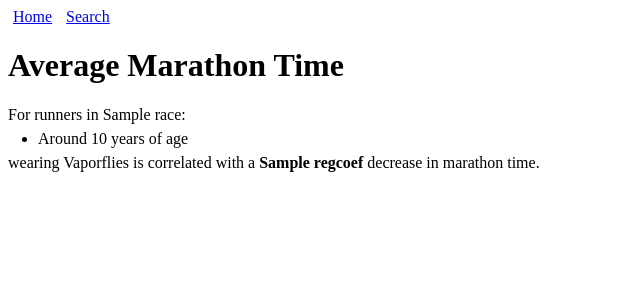
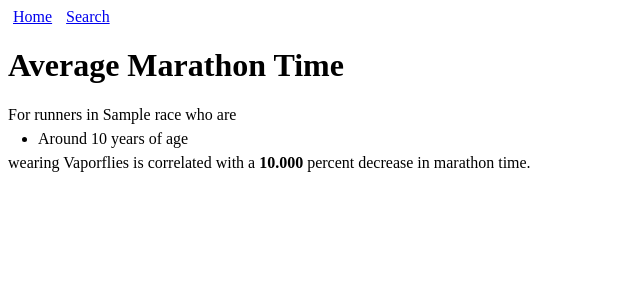
Before and after one commit to kyanscienceman/strava-scraper, a Django app: template threeplusone/strava/templates/strava/results.html in a window 1280 px wide. Shown: the top 300 px of the page, without its empty margins (0-640 px from the left). Run offline with Django 3.2, Linux system fonts and the light colour scheme; the template is opened without the code that fills it: most values are stand-ins (such as "Sample title", 1, 10 or a date in 2020); parts of the project's set-up code (start-up, migrations or seed data) failed here and were passed over.

Commit message:
Website looks even prettier now

```diff
--- a/threeplusone/regression.py
+++ b/threeplusone/regression.py
@@ -143,11 +143,7 @@ def regressions(marathon_df=marathon_df, race=None, sex=None, age=None, time=Non
     plt.savefig(IMAGE_PATH.format("hist.png"))
 
     #Return coefficient on Vaporfly indicator
-<<<<<<< HEAD
     return beta1
-=======
-    return datetime.timedelta(seconds = -1 * int(reg.coef_[0][0]))
->>>>>>> 13a26a1ad269fcc5e4cbefd9ef5cf9f344cb5a77
 
 def find_runner(name):
     '''
--- a/threeplusone/strava/templates/strava/results.html
+++ b/threeplusone/strava/templates/strava/results.html
@@ -20,7 +20,14 @@
 {% block body_title %}<h1>Average Marathon Time</h1>{% endblock %}
 
 {% block body_main %}
-<p>For runners in {{ race }}:</p>
+<p>For
+    {% if race %}
+        runners in {{ race }}
+    {% else %}
+        all runners
+    {% endif %}
+    who are
+</p>
 <ul id="cohort">
     {% if sex == 'M' %}<li>Male{% endif %}
     {% if sex == 'F' %}<li>Female{% endif %}
@@ -28,8 +35,8 @@
     {% if not age and not sex %}<li>All runners in database{% endif %}
 </ul>
 <p>wearing Vaporflies is correlated with a
-    <strong>{{ regcoef }}</strong>
-decrease in marathon time.</p>
+    <strong>{{ regcoef|floatformat:3 }}</strong>
+percent decrease in marathon time.</p>
 <div id="imgbox">
     {% if linearfit %}<img src="{% static linearfit %}"/>{% endif %}
     {% if hist %}<img src="{% static hist %}"/>{% endif %}
--- a/threeplusone/strava/views.py
+++ b/threeplusone/strava/views.py
@@ -47,6 +47,7 @@ def results(request):
             return render(request, 'strava/input.html', context)
         age = None
         sex = None
+        race = None
         if request.GET['age']:
             age = int(request.GET['age'])
             context['age'] = age
@@ -55,8 +56,8 @@ def results(request):
             context['sex'] = sex
         if request.GET['race']:
             race = request.GET['race']
-            context['race'] = race
-        context['regcoef'] = str(regressions(age=age, sex=sex, race=race))
+            context['race'] = RACE_IDS[race]
+        context['regcoef'] = 100 * (1-regressions(age=age, sex=sex, race=race))
         context['linearfit'] = 'images/linearfit.png'
         context['hist'] = 'images/hist.png'
         return render(request, 'strava/results.html', context)
```
